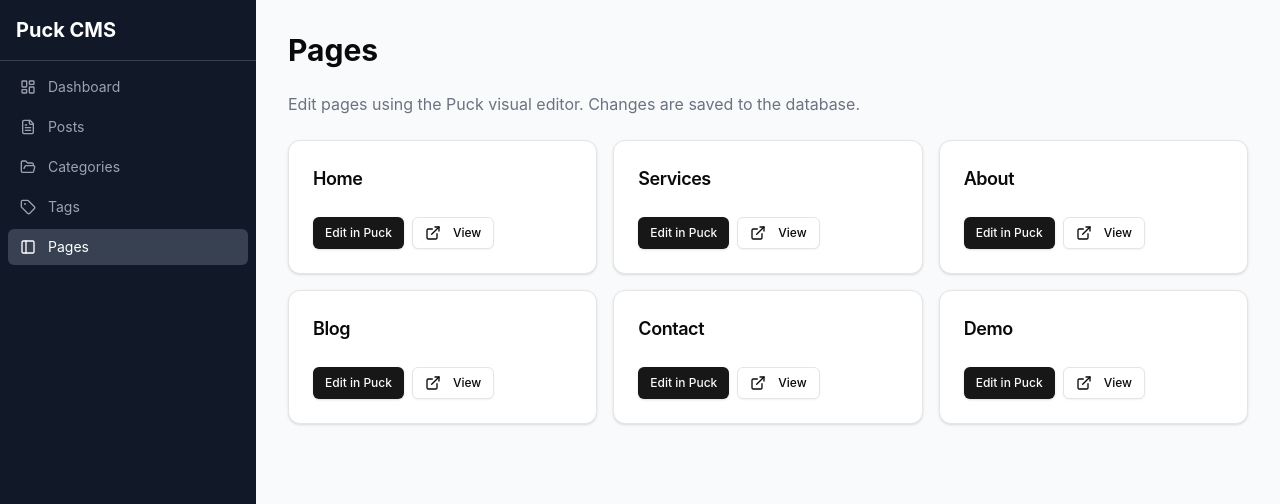
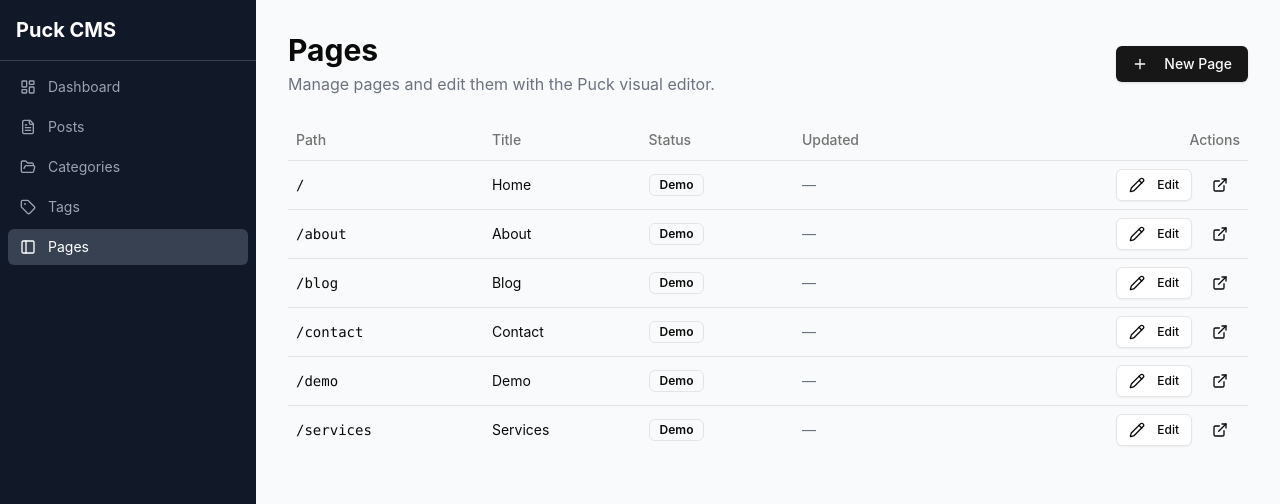
Before and after one commit to nofikoff/test-puckeditor.com, a Next.js app: page /admin/pages in a window 1280 px wide. Shown: the top 504 px of the page. Built offline with nearby package versions, Linux system fonts and the light colour scheme; no server answers; the database is empty.

Commit message:
Rewrite admin pages with dynamic management UI
Fetch pages from DB, show create page dialog, add delete support.
Merge DB pages with demo defaults in the listing.

```diff
--- a/src/app/admin/pages/page.tsx
+++ b/src/app/admin/pages/page.tsx
@@ -1,45 +1,221 @@
 "use client";
+import { useEffect, useState } from "react";
 import Link from "next/link";
 import { Button } from "@/components/ui/button";
-import { Card, CardContent, CardHeader, CardTitle } from "@/components/ui/card";
-import { ExternalLink } from "lucide-react";
+import { Input } from "@/components/ui/input";
+import { Badge } from "@/components/ui/badge";
+import {
+  Table,
+  TableBody,
+  TableCell,
+  TableHead,
+  TableHeader,
+  TableRow,
+} from "@/components/ui/table";
+import {
+  Dialog,
+  DialogContent,
+  DialogHeader,
+  DialogTitle,
+  DialogTrigger,
+} from "@/components/ui/dialog";
+import { Plus, Trash2, ExternalLink, Pencil } from "lucide-react";
+import { useToast } from "@/hooks/use-toast";
+import { getDefaultPageData } from "@/data/demo-pages";
 
-const defaultPages = [
-  { path: "/", label: "Home" },
-  { path: "/services", label: "Services" },
-  { path: "/about", label: "About" },
-  { path: "/blog", label: "Blog" },
-  { path: "/contact", label: "Contact" },
-  { path: "/demo", label: "Demo" },
+const DEMO_PAGES = [
+  { path: "/", title: "Home" },
+  { path: "/services", title: "Services" },
+  { path: "/about", title: "About" },
+  { path: "/blog", title: "Blog" },
+  { path: "/contact", title: "Contact" },
+  { path: "/demo", title: "Demo" },
 ];
 
+type Page = {
+  id: string;
+  path: string;
+  title: string;
+  published: boolean;
+  updatedAt: string;
+};
+
 export default function PagesManagement() {
+  const [pages, setPages] = useState<Page[]>([]);
+  const [loading, setLoading] = useState(true);
+  const [newPath, setNewPath] = useState("");
+  const [newTitle, setNewTitle] = useState("");
+  const [dialogOpen, setDialogOpen] = useState(false);
+  const { toast } = useToast();
+
+  const loadPages = async () => {
+    try {
+      const res = await fetch("/api/pages?locale=en");
+      if (res.ok) setPages(await res.json());
+    } catch { /* ignore */ }
+    setLoading(false);
+  };
+
+  useEffect(() => { loadPages(); }, []);
+
+  // Merge DB pages with demo defaults (show demo pages that aren't in DB yet)
+  const dbPaths = new Set(pages.map((p) => p.path));
+  const missingDemoPages = DEMO_PAGES.filter((dp) => !dbPaths.has(dp.path));
+  const allPages = [
+    ...pages.map((p) => ({ ...p, inDb: true })),
+    ...missingDemoPages.map((dp) => ({
+      id: "",
+      path: dp.path,
+      title: dp.title,
+      published: false,
+      updatedAt: "",
+      inDb: false,
+    })),
+  ].sort((a, b) => a.path.localeCompare(b.path));
+
+  const handleCreate = async () => {
+    const path = newPath.startsWith("/") ? newPath : `/${newPath}`;
+    if (!path || path === "/") {
+      toast({ title: "Error", description: "Enter a valid path", variant: "destructive" });
+      return;
+    }
+
+    // Create an empty page in DB, then redirect to editor
+    const res = await fetch("/api/pages", {
+      method: "PUT",
+      headers: { "Content-Type": "application/json" },
+      body: JSON.stringify({
+        path,
+        locale: "en",
+        title: newTitle || path,
+        data: getDefaultPageData(),
+        published: false,
+      }),
+    });
+
+    if (res.ok) {
+      toast({ title: "Created", description: `Page "${path}" created` });
+      setNewPath("");
+      setNewTitle("");
+      setDialogOpen(false);
+      loadPages();
+    } else {
+      toast({ title: "Error", description: "Failed to create page", variant: "destructive" });
+    }
+  };
+
+  const handleDelete = async (id: string, path: string) => {
+    if (!confirm(`Delete page "${path}"?`)) return;
+    const res = await fetch(`/api/pages?id=${id}`, { method: "DELETE" });
+    if (res.ok) {
+      toast({ title: "Deleted", description: `Page "${path}" deleted` });
+      loadPages();
+    } else {
+      toast({ title: "Error", description: "Failed to delete page", variant: "destructive" });
+    }
+  };
+
   return (
     <div>
-      <h1 className="text-3xl font-bold mb-6">Pages</h1>
-      <p className="text-gray-500 mb-6">
-        Edit pages using the Puck visual editor. Changes are saved to the database.
+      <div className="flex items-center justify-between mb-6">
+        <div>
+          <h1 className="text-3xl font-bold">Pages</h1>
+          <p className="text-gray-500 mt-1">
+            Manage pages and edit them with the Puck visual editor.
           </p>
+        </div>
+        <Dialog open={dialogOpen} onOpenChange={setDialogOpen}>
+          <DialogTrigger asChild>
+            <Button><Plus className="h-4 w-4 mr-2" /> New Page</Button>
+          </DialogTrigger>
+          <DialogContent>
+            <DialogHeader>
+              <DialogTitle>Create New Page</DialogTitle>
+            </DialogHeader>
+            <div className="space-y-4 mt-4">
+              <div>
+                <label className="text-sm font-medium">Path</label>
+                <Input
+                  placeholder="/pricing"
+                  value={newPath}
+                  onChange={(e) => setNewPath(e.target.value)}
+                />
+              </div>
+              <div>
+                <label className="text-sm font-medium">Title</label>
+                <Input
+                  placeholder="Pricing"
+                  value={newTitle}
+                  onChange={(e) => setNewTitle(e.target.value)}
+                />
+              </div>
+              <Button onClick={handleCreate} className="w-full">Create & Open Editor</Button>
+            </div>
+          </DialogContent>
+        </Dialog>
+      </div>
 
-      <div className="grid grid-cols-1 md:grid-cols-2 lg:grid-cols-3 gap-4">
-        {defaultPages.map((page) => (
-          <Card key={page.path}>
-            <CardHeader>
-              <CardTitle className="text-lg">{page.label}</CardTitle>
-            </CardHeader>
-            <CardContent className="flex items-center gap-2">
+      {loading ? (
+        <p className="text-gray-500">Loading...</p>
+      ) : (
+        <Table>
+          <TableHeader>
+            <TableRow>
+              <TableHead>Path</TableHead>
+              <TableHead>Title</TableHead>
+              <TableHead>Status</TableHead>
+              <TableHead>Updated</TableHead>
+              <TableHead className="text-right">Actions</TableHead>
+            </TableRow>
+          </TableHeader>
+          <TableBody>
+            {allPages.map((page) => (
+              <TableRow key={page.path}>
+                <TableCell className="font-mono text-sm">{page.path}</TableCell>
+                <TableCell>{page.title}</TableCell>
+                <TableCell>
+                  {page.inDb ? (
+                    page.published ? (
+                      <Badge className="bg-green-100 text-green-800">Published</Badge>
+                    ) : (
+                      <Badge variant="secondary">Draft</Badge>
+                    )
+                  ) : (
+                    <Badge variant="outline">Demo</Badge>
+                  )}
+                </TableCell>
+                <TableCell className="text-sm text-gray-500">
+                  {page.updatedAt ? new Date(page.updatedAt).toLocaleDateString() : "—"}
+                </TableCell>
+                <TableCell className="text-right">
+                  <div className="flex items-center justify-end gap-2">
                     <Link href={`/editor?path=${encodeURIComponent(page.path)}`}>
-                <Button size="sm">Edit in Puck</Button>
+                      <Button size="sm" variant="outline">
+                        <Pencil className="h-3 w-3 mr-1" /> Edit
+                      </Button>
                     </Link>
                     <Link href={page.path} target="_blank">
-                <Button variant="outline" size="sm">
-                  <ExternalLink className="h-4 w-4 mr-1" /> View
+                      <Button size="sm" variant="ghost">
+                        <ExternalLink className="h-3 w-3" />
                       </Button>
                     </Link>
-            </CardContent>
-          </Card>
+                    {page.inDb && (
+                      <Button
+                        size="sm"
+                        variant="ghost"
+                        className="text-red-600 hover:text-red-700"
+                        onClick={() => handleDelete(page.id, page.path)}
+                      >
+                        <Trash2 className="h-3 w-3" />
+                      </Button>
+                    )}
+                  </div>
+                </TableCell>
+              </TableRow>
             ))}
-      </div>
+          </TableBody>
+        </Table>
+      )}
     </div>
   );
 }
```
Lines whose indentation alone changed are shown as unchanged.
